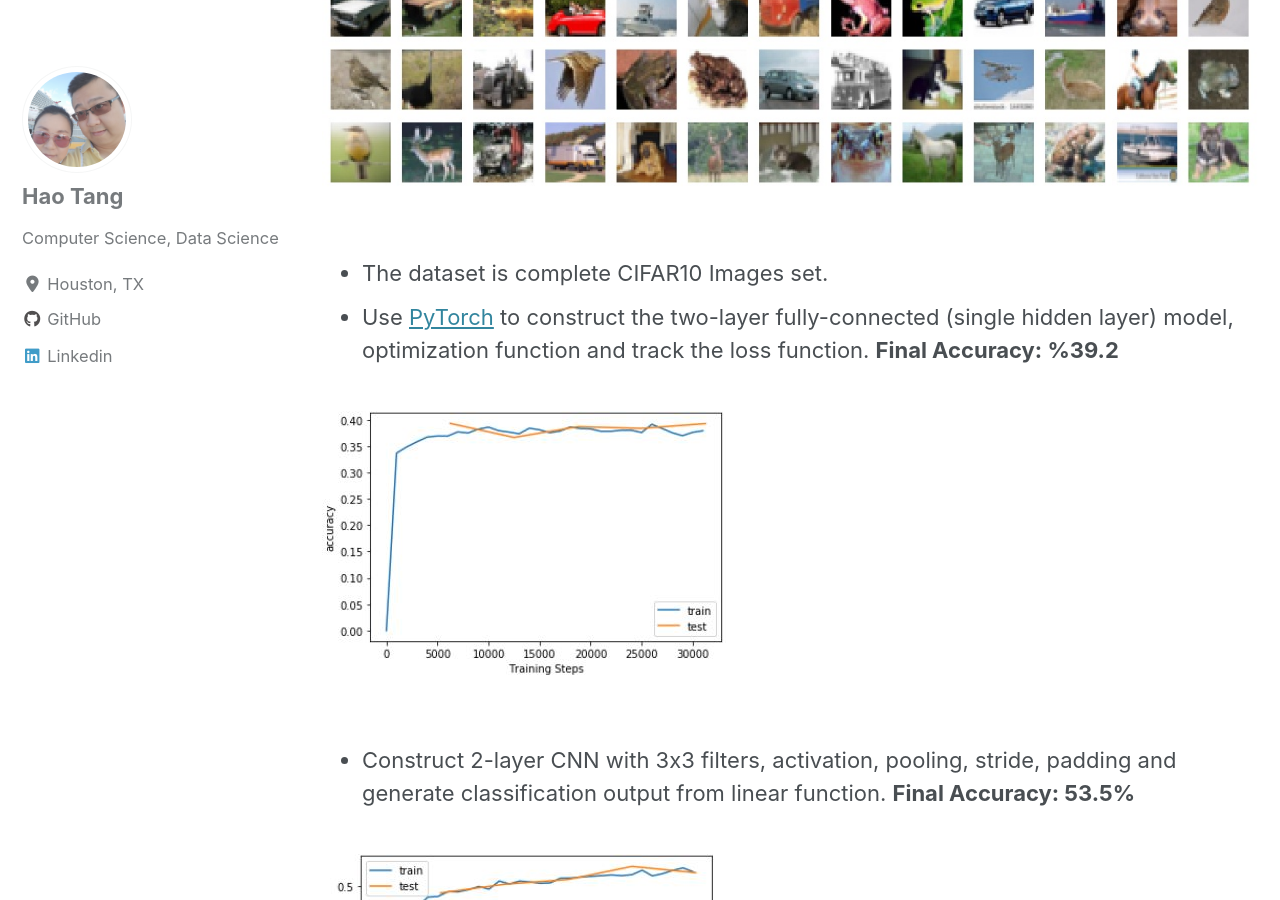
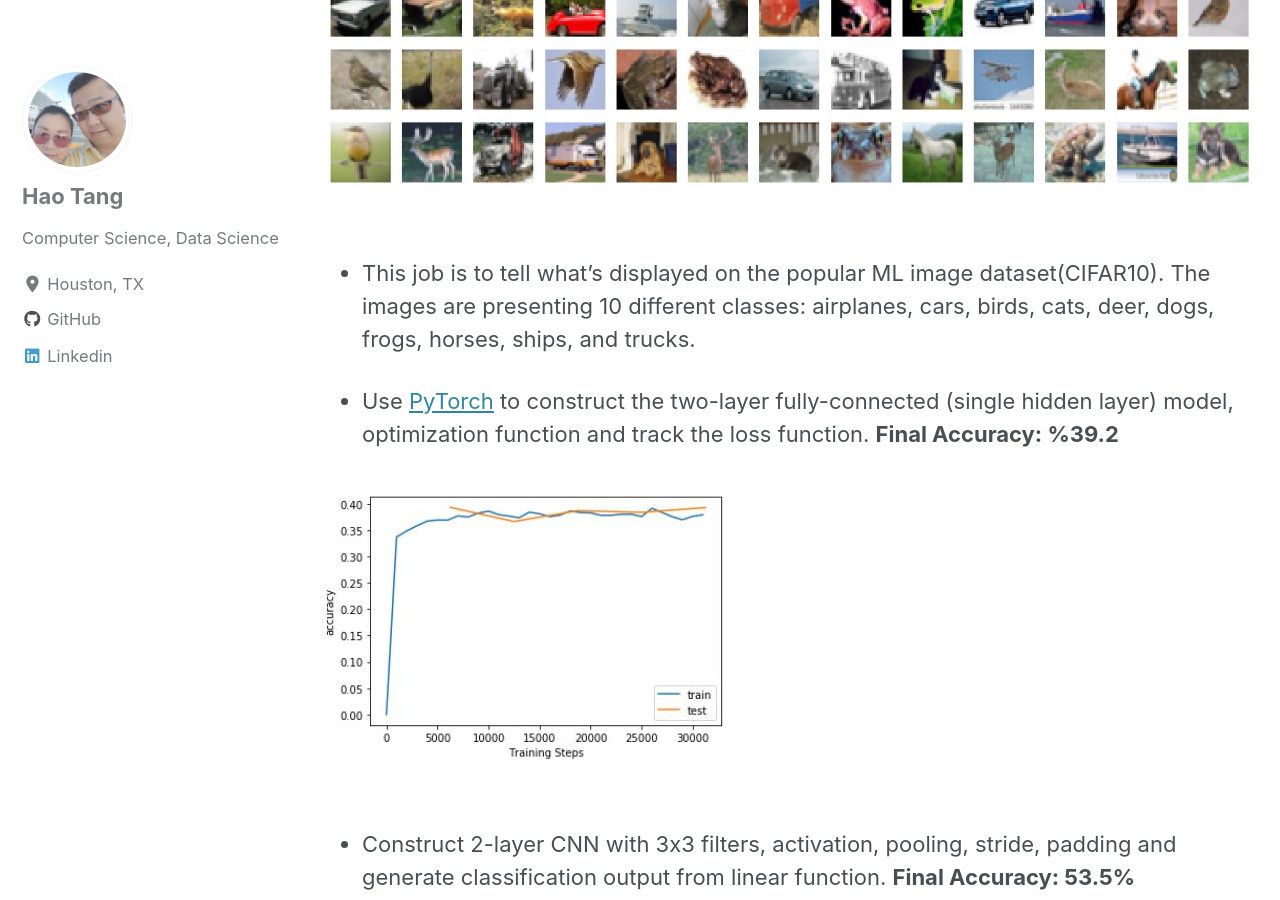
Before and after one commit to tanghao205/tanghao205.github.io, a Jekyll site: the page built from _pages/ML.md, in a window 1280 px wide and 900 px high, scrolled down 4954 px. Built offline with Jekyll 4.4.1, drawn with Linux system fonts in a browser that asks for light colours; cached includes are drawn as plain includes; nearby versions of some CDN libraries.

Commit message:
Update ML.md

```diff
--- a/_pages/ML.md
+++ b/_pages/ML.md
@@ -121,7 +121,8 @@ X_optimized = Vec_optimized.toarray()
     <a href="/images/cifar10.jpg"><img src="/images/cifar10.jpg"></a>
 </figure>
 
-- The dataset is complete CIFAR10 Images set.
+- This job is to tell what's displayed on the popular ML image dataset(CIFAR10). The images are presenting 10 different classes: airplanes, cars, birds, cats, deer, dogs, frogs, horses, ships, and trucks.
+
 - Use [PyTorch](https://pytorch.org/) to construct the two-layer fully-connected (single hidden layer) model, optimization function and track the loss function. **Final Accuracy: %39.2**
 <figure>
     <a href="/images/2layerFC_accuracy.jpg"><img src="/images/2layerFC_accuracy.jpg"></a>
```
